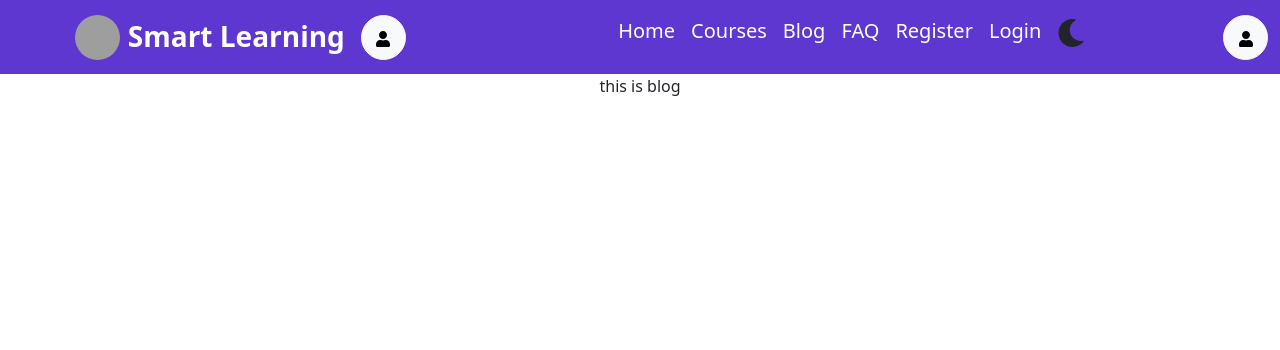
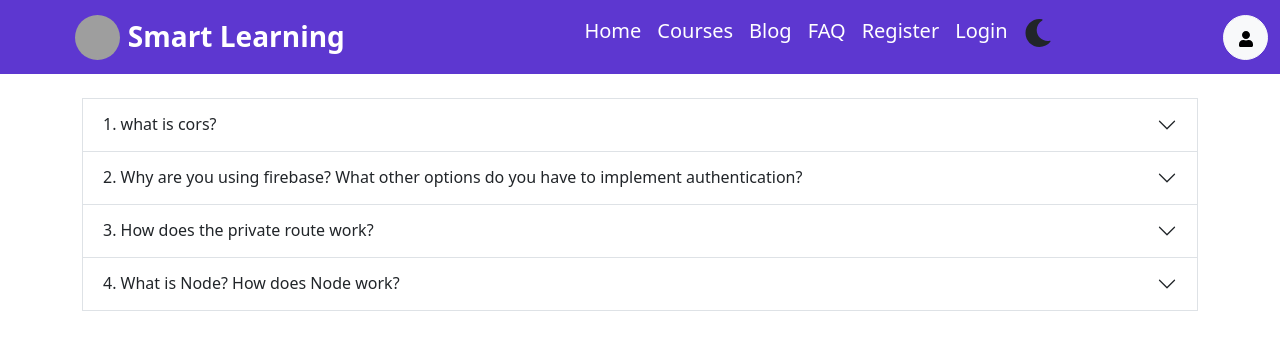
Before and after one commit to asifikbal01890/Smart-Learnig-client-site, a React (Create React App) app: page /Blog in a window 1280 px wide. Shown: the top 350 px of the page. Built offline with nearby package versions, Linux system fonts and the light colour scheme; no server answers; grey boxes are pictures that could not be loaded.

Commit message:
blog page complate

```diff
--- a/src/Component/Blog/Blog.js
+++ b/src/Component/Blog/Blog.js
@@ -2,8 +2,58 @@ import React from 'react';
 
 const Blog = () => {
     return (
-        <div>
-            this is blog
+        <div className='container pt-4'>
+            <div className="accordion accordion-flush border" id="accordionFlushExample">
+                <div className="accordion-item">
+                    <h2 className="accordion-header" id="flush-headingOne">
+                    <button className="accordion-button collapsed" type="button" data-bs-toggle="collapse" data-bs-target="#flush-collapseOne" aria-expanded="false" aria-controls="flush-collapseOne">
+                        1. what is cors?
+                    </button>
+                    </h2>
+                    <div id="flush-collapseOne" className="accordion-collapse collapse" aria-labelledby="flush-headingOne" data-bs-parent="#accordionFlushExample">
+                    <div className="accordion-body">Cross-Origin Resource Sharing (CORS) is an HTTP-based security mechanism controlled and enforced by the client (web browser). It allows a service (API) to indicate
+                      any origin other than its own from which the client can request resources. It has been designed in response to the same-origin policy (SOP) that restricts how a website (HTML document or JS script)
+                      loaded by one origin can interact with a resource from another origin. CORS is used to explicitly allow some cross-origin requests while rejecting others. CORS is implemented primarily in web browsers,
+                      but it can also be used in API clients as an option. It's present in all popular web browsers like Google Chrome, Firefox, Opera, and Safari. The standard has been accepted as a W3C Recommendation in
+                      January 2014. Based on that, we can assume that it is implemented in all currently available and other than listed web browsers.</div>
+                    </div>
+                </div>
+                <div className="accordion-item">
+                    <h2 className="accordion-header" id="flush-headingTwo">
+                    <button className="accordion-button collapsed" type="button" data-bs-toggle="collapse" data-bs-target="#flush-collapseTwo" aria-expanded="false" aria-controls="flush-collapseTwo">
+                        2. Why are you using firebase? What other options do you have to implement authentication?
+                    </button>
+                    </h2>
+                    <div id="flush-collapseTwo" className="accordion-collapse collapse" aria-labelledby="flush-headingTwo" data-bs-parent="#accordionFlushExample">
+                    <div className="accordion-body">Google Firebase is an application development platform that allows developers to create iOS, Android, and Web apps. Here's why you should use it! Google Firebase offers
+                        many features that pitch it as the go-to backend development tool for web and mobile apps.<br /><br /> Usually, authentication by a server entails the use of a user name and password. Other ways to
+                        authenticate can be through cards, retina scans, voice recognition, and fingerprints.</div>
+                    </div>
+                </div>
+                <div className="accordion-item">
+                    <h2 className="accordion-header" id="flush-headingThree">
+                    <button className="accordion-button collapsed" type="button" data-bs-toggle="collapse" data-bs-target="#flush-collapseThree" aria-expanded="false" aria-controls="flush-collapseThree">
+                        3. How does the private route work?
+                    </button>
+                    </h2>
+                    <div id="flush-collapseThree" className="accordion-collapse collapse" aria-labelledby="flush-headingThree" data-bs-parent="#accordionFlushExample">
+                    <div className="accordion-body">The private route component is similar to the public route, the only change is that redirect URL and authenticate condition. If the user is not authenticated he will
+                        be redirected to the login page and the user can only access the authenticated routes If he is authenticated (Logged in).</div>
+                    </div>
+                </div>
+                <div className="accordion-item">
+                    <h2 className="accordion-header" id="flush-headingFour">
+                    <button className="accordion-button collapsed" type="button" data-bs-toggle="collapse" data-bs-target="#flush-collapseFour" aria-expanded="false" aria-controls="flush-collapseFour">
+                        4. What is Node? How does Node work?
+                    </button>
+                    </h2>
+                    <div id="flush-collapseFour" className="accordion-collapse collapse" aria-labelledby="flush-headingFour" data-bs-parent="#accordionFlushExample">
+                    <div className="accordion-body">Learn about Node.js, a JavaScript runtime for building server-side or desktop applications.<br /><br /> It is a used as backend service where javascript works on the
+                        server-side of the application. This way javascript is used on both frontend and backend. Node. js runs on chrome v8 engine which converts javascript code into machine code, it is highly scalable,
+                        lightweight, fast, and data-intensive.</div>
+                    </div>
+                </div>
+            </div>
         </div>
     );
 };
--- a/src/Component/Header/Header.js
+++ b/src/Component/Header/Header.js
@@ -35,10 +35,11 @@ const Header = () => {
                         </div>
                     </div>
                 </Link>
+                <div className="d-lg-none">
                 {
                     user?.uid ?
                     <>
-                        <p data-tip={user.displayName} className="d-lg-none"><img className='rounded-circle w-10' src={user.photoURL} alt=""/></p>
+                        <p data-tip={user.displayName}><img className='rounded-circle w-10' src={user.photoURL} alt=""/></p>
                         <ReactTooltip />
                     </>
                     :
@@ -46,6 +47,7 @@ const Header = () => {
                     <button className='btn btn-light rounded-circle w-10'><FaUser></FaUser></button>
                     </>
                 }
+                </div>
                 <div className="collapse navbar-collapse" id="navbarTogglerDemo03">
                     <ul className="navbar-nav me-auto mb-2 mb-lg-0 w-50 m-auto">
                         <li className="nav-item">
@@ -79,10 +81,11 @@ const Header = () => {
                     <p type="button" onClick={handleBtnClick} className={`${btnToggle} fs-3 ps-2`}><FaMoon></FaMoon></p>
                     </ul>
                 </div>
-                {
+               <div  className="d-none d-lg-block">
+               {
                     user?.uid ?
                     <>
-                        <p data-tip={user.displayName} className="d-none d-lg-block"><img className='rounded-circle w-10' src={user.photoURL} alt=""/></p>
+                        <p data-tip={user.displayName}><img className='rounded-circle w-10' src={user.photoURL} alt=""/></p>
                         <ReactTooltip />
                     </>
                     :
@@ -90,6 +93,7 @@ const Header = () => {
                     <button className='btn btn-light rounded-circle w-10'><FaUser></FaUser></button>
                     </>
                 }
+               </div>
               </div>
             </nav>
         </div>
--- a/src/Component/Home/Home.js
+++ b/src/Component/Home/Home.js
@@ -4,7 +4,7 @@ const Home = () => {
     return (
         <div>
             <div>
-                <img src="https://wallpaperaccess.com/full/5673721.jpg" alt="" />
+                <img className='w-100 m-auto' src="https://wallpaperaccess.com/full/5673721.jpg" alt="" />
             </div>
             <div className='pt-5'>
                 <h1 className='fw-bolder text-color'>Smart way to Learning</h1>
```
